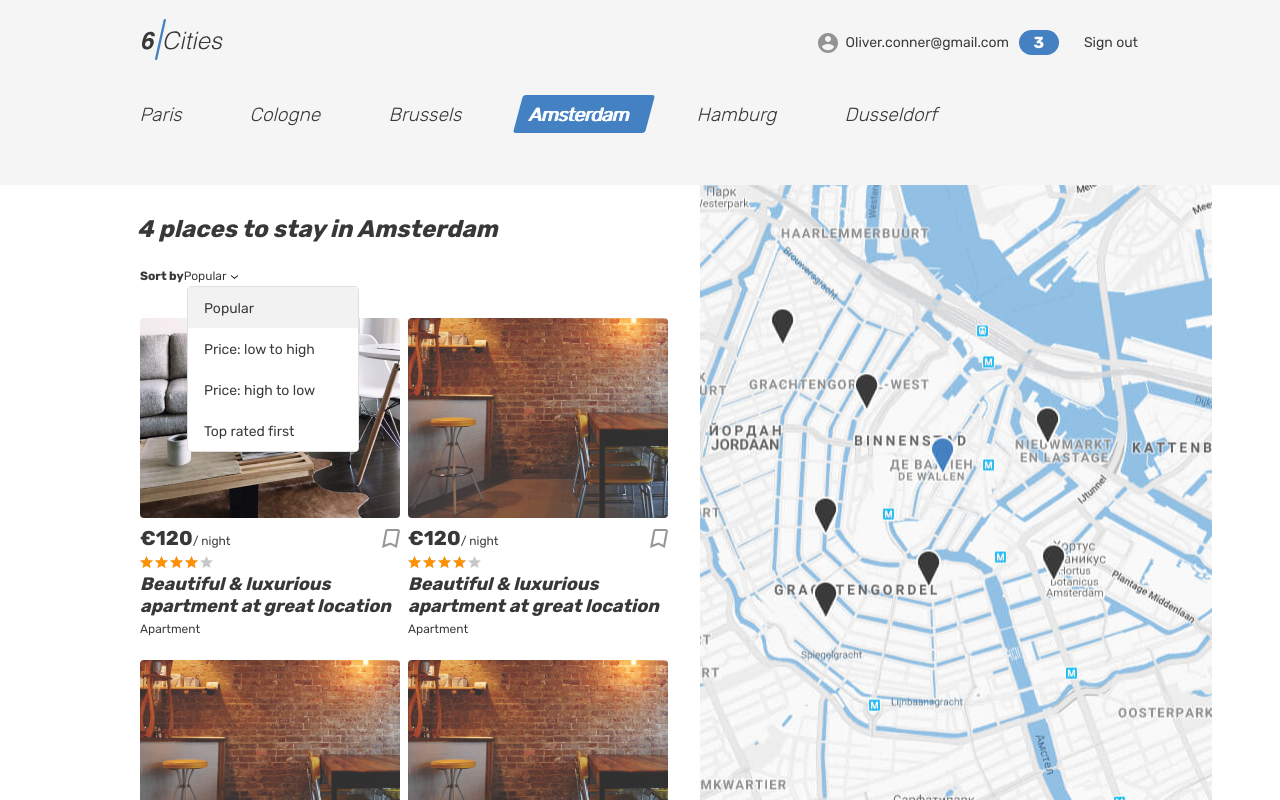
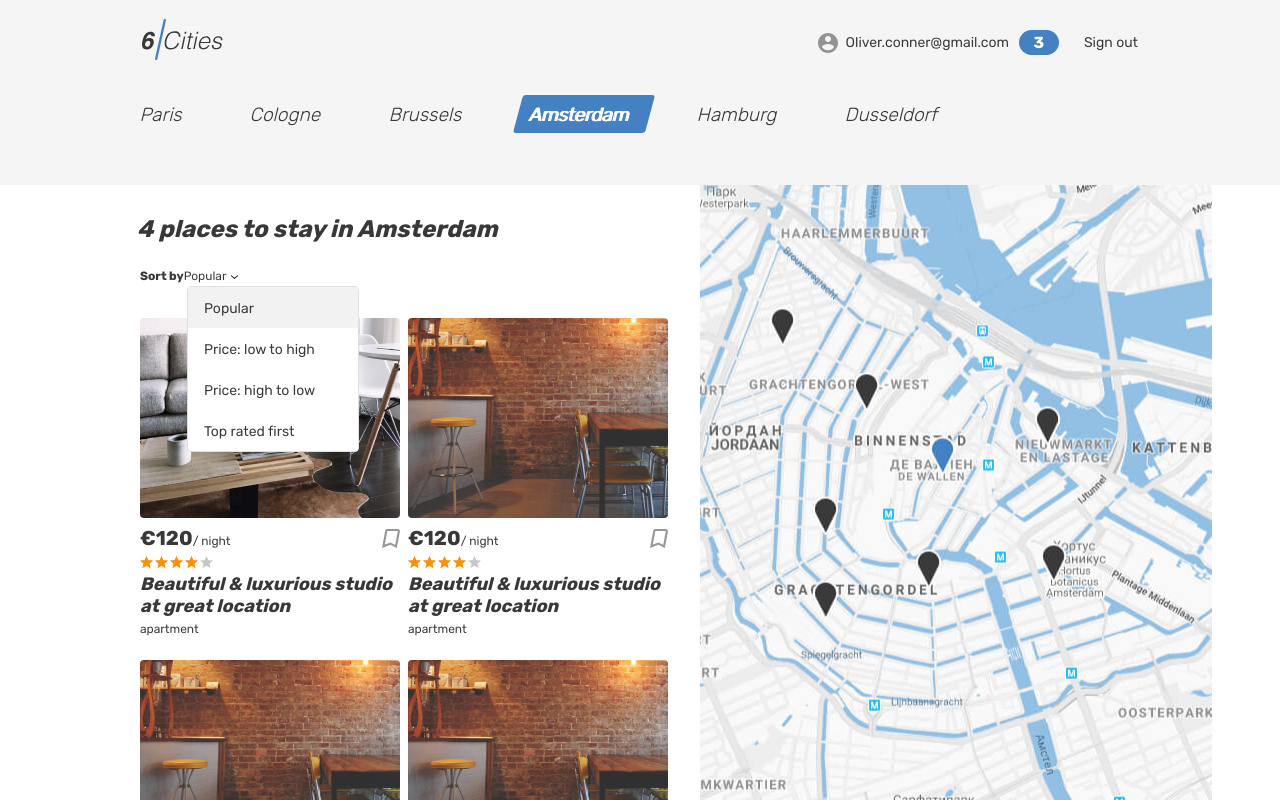
Before and after one commit to orloffDev/six-cities-react, a React (Vite) app: page / in a window 1280 px wide. Built offline with nearby package versions, Linux system fonts and the light colour scheme.

Commit message:
4.4 up place-card.tsx

```diff
--- a/src/components/place-card/place-card.tsx
+++ b/src/components/place-card/place-card.tsx
@@ -4,26 +4,42 @@ import {Link} from 'react-router-dom';
 //types
 import {Offer} from "../../types/offer";
 
+import {AppRoute} from '../../const';
+
+
 type PlaceCardProps = {
   offer: Offer
 }
 
 function PlaceCard({offer}: PlaceCardProps): JSX.Element {
+  const linkTo = `${AppRoute.Offer}/${offer.id}`;
+  const {
+    id,
+    title,
+    isFavorite,
+    isPremium,
+    rating,
+    type,
+    price,
+    previewImage
+  } = offer;
+
   return (
     <article className="cities__card place-card">
-      {offer.isPremium && <div className="place-card__mark"> <span>Premium</span> </div>}
+      {isPremium && <div className="place-card__mark"> <span>Premium</span> </div>}
       <div className="cities__image-wrapper place-card__image-wrapper">
-        <Link to="/offer:{offer.id}">
-          <img className="place-card__image" src={offer.previewImage} width="260" height="200" alt="Place image" />
+        <Link to={linkTo}>
+          <img className="place-card__image" src={previewImage} width="260" height="200" alt="Place image" />
         </Link>
       </div>
       <div className="place-card__info">
         <div className="place-card__price-wrapper">
           <div className="place-card__price">
-            <b className="place-card__price-value">&euro;120</b>
+            <b className="place-card__price-value">&euro;{price}</b>
             <span className="place-card__price-text">&#47;&nbsp;night</span>
           </div>
-          <button className="place-card__bookmark-button button" type="button">
+
+          <button className={`place-card__bookmark-button button ${isFavorite && 'place-card__bookmark-button--active'}`} type="button">
             <svg className="place-card__bookmark-icon" width="18" height="19">
               <use xlinkHref="#icon-bookmark"></use>
             </svg>
@@ -32,14 +48,14 @@ function PlaceCard({offer}: PlaceCardProps): JSX.Element {
         </div>
         <div className="place-card__rating rating">
           <div className="place-card__stars rating__stars">
-            <span style={{width: '80%'}}></span>
+            <span style={{width: `${rating * 100 / 5}%`}}></span>
             <span className="visually-hidden">Rating</span>
           </div>
         </div>
         <h2 className="place-card__name">
-          <a href="#">Beautiful &amp; luxurious apartment at great location</a>
+          <Link to={linkTo}>{title}</Link>
         </h2>
-        <p className="place-card__type">Apartment</p>
+        <p className="place-card__type">{type}</p>
       </div>
     </article>
   );
```
